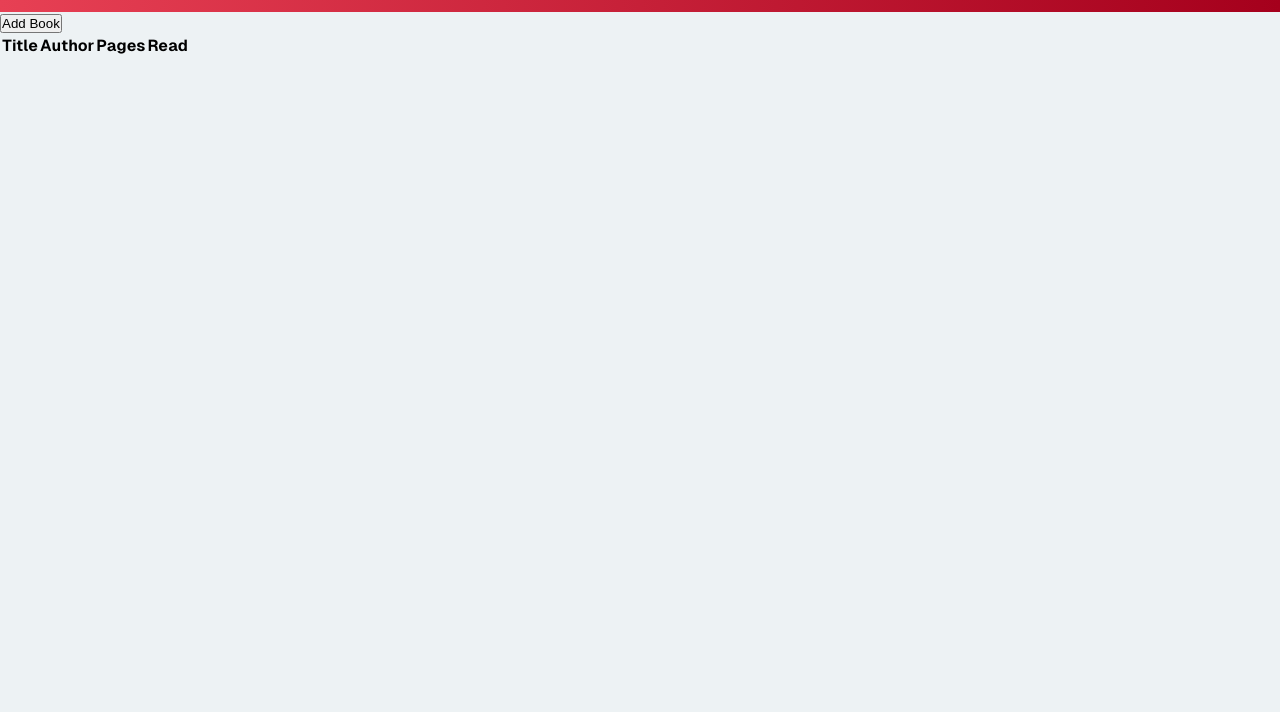
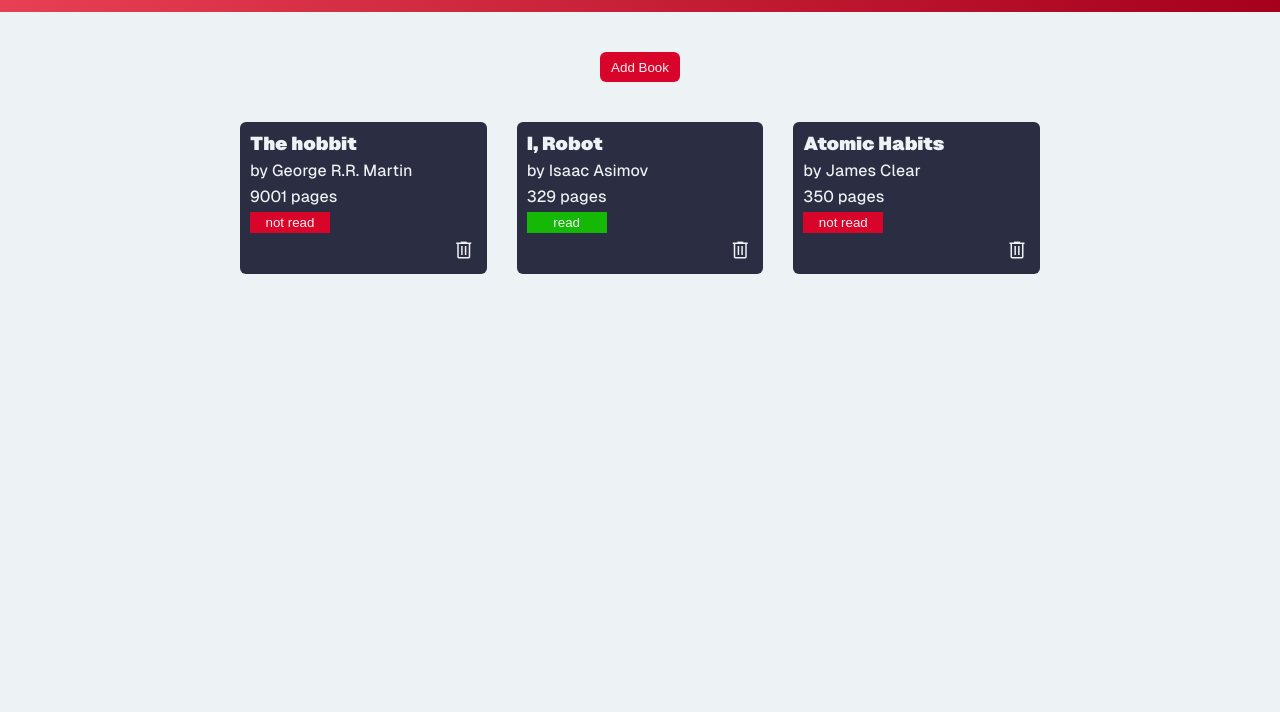
Before and after one commit to GabyAM/odin-library, a plain HTML site: page index.html in a window 1280 px wide. Shown: the part 88-800 px from the top of the page. Drawn offline with nearby package versions, Linux system fonts and the light colour scheme.

Commit message:
styles books grid and add functionality buttons
the book display method is no more a table, it is now a grid of divs. Each book card has a button to toggle the read status of the book and a button to remove it from the list.

```diff
--- a/index.html
+++ b/index.html
@@ -14,7 +14,6 @@
         </span>
         <h1>Library</h1>
     </header>
-    <button class="open-sidebar-button">Add Book</button>
     <aside>
         <button class="form-exit-button">
             <span class="material-symbols-outlined">
@@ -34,17 +33,12 @@
             <button>Add Book</button>
         </form>
     </aside>
-    <table>
-        <thead>
-            <th>Title</th>
-            <th>Author</th>
-            <th>Pages</th>
-            <th>Read</th>
-        </thead>
-        <tbody class="books">
+    <main>
+        <button class="open-sidebar-button">Add Book</button>
+        <div class="books-grid">
 
-        </tbody>
-    </table>
+        </div>
+    </main>
 </body>
 <script src="index.js"></script>
 </html>
--- a/index.js
+++ b/index.js
@@ -6,27 +6,73 @@
     this.pages = pages;
     this.read = read;
 
-    function info() {
+    this.info = function() {
         return `${title} by ${author}, ${pages} pages, ${read ? 'read' : 'not read yet'}`
+    }
+
+    this.toggleRead = function () {
+        this.read = !this.read;
     }
 }
 
+function createDeleteButton() {
+    const $deleteButton = document.createElement('button');
+    const $deleteIcon = document.createElement('span');
+    $deleteIcon.className = 'material-symbols-outlined';
+    $deleteIcon.textContent = 'delete'
+    $deleteButton.appendChild($deleteIcon);
+    $deleteButton.addEventListener('click', () => {
+        const index = $deleteButton.parentElement.dataset.arrayIndex;
+        books.splice(index, 1);
+        renderLibrary()
+    })
+    return $deleteButton;
+}
+
+function createReadButton(book) {
+    const $read = document.createElement('button');
+    if(book.read) {
+        $read.textContent = 'read';
+        $read.className = 'read-button green'
+    } else {
+        $read.textContent = 'not read';
+        $read.className = 'read-button red'
+    }
+    $read.addEventListener('click', () => {
+            book.toggleRead()
+            renderLibrary()
+        }
+    )
+    return $read;
+}
+
+function createBookElement(book) {
+    const $card = document.createElement('div');
+    $card.className = 'book-card';
+    const $title = document.createElement('h3');
+    $title.textContent = book.title;
+    const $author = document.createElement('span');
+    $author.textContent = `by ${book.author}`;
+    const $pages = document.createElement('span');
+    $pages.textContent = `${book.pages} pages`;
+
+    const $read = createReadButton(book);
+    const $deleteButton = createDeleteButton()
+
+    $card.appendChild($title);
+    $card.appendChild($author);
+    $card.appendChild($pages);
+    $card.appendChild($read);
+    $card.appendChild($deleteButton);
+    $card.dataset.arrayIndex = books.indexOf(book);
+
+    document.querySelector('.books-grid').appendChild($card);
+}
+
 function renderLibrary() {
+    document.querySelector('.books-grid').innerHTML = '';
     books.forEach(book => {
-        const $tableRow = document.createElement('tr');
-        const $titleCell = document.createElement('td');
-        $titleCell.textContent = book.title;
-        const $authorCell = document.createElement('td');
-        $authorCell.textContent = book.author
-        const $pagesCell = document.createElement('td');
-        $pagesCell.textContent = book.pages;
-        const $readCell = document.createElement('td');
-        $readCell.textContent = book.read;
-        $tableRow.appendChild($titleCell);
-        $tableRow.appendChild($authorCell);
-        $tableRow.appendChild($pagesCell);
-        $tableRow.appendChild($readCell);
-        document.querySelector('tbody').appendChild($tableRow);
+         createBookElement(book);
     })
 }
 
@@ -63,3 +109,12 @@
     $button.disabled = false;
     $formExitButton.style.visibility = 'hidden';
 })
+
+
+const book1 = new Book('The hobbit', 'George R.R. Martin', 9001 , false)
+const book2 = new Book('I, Robot', 'Isaac Asimov', 329 , true)
+const book3 = new Book('Atomic Habits', 'James Clear', 350 , false)
+books.push(book1);
+books.push(book2);
+books.push(book3);
+renderLibrary();
--- a/style.css
+++ b/style.css
@@ -4,27 +4,10 @@
 }
 
 @font-face {
-    font-family: geist;
-    src: url(./fonts/Geist-Regular.otf);
-    font-weight: regular;
-}
-
-@font-face {
-    font-family: geist;
-    src: url(./fonts/Geist-Light.otf);
-    font-weight: light;
-}
-
-@font-face {
-    font-family: geist;
-    src: url(./fonts/Geist-Bold.otf);
-    font-weight: bold;
-}
-
-@font-face {
-    font-family: geist;
-    src: url(./fonts/Geist-Black.otf);
-    font-weight: black;
+    font-family: 'geist';
+    font-style: normal;
+    font-weight: 100 1000;
+    src: url(./fonts/GeistVF.ttf);
 }
 
 body {
@@ -107,10 +90,84 @@
     border-style: none;
     border-radius: 10px;
     color: #ef233c;
-    font-weight: bold;
+    font-weight: 500;
     font-size: 1.5rem;
 }
 
 form button:hover {
     border: 2px solid #ef233c;
 }
+
+main {
+    padding: 40px;
+    display: flex;
+    flex-direction: column;
+    justify-content: center;
+    align-items: center;
+    gap: 40px;
+}
+
+.open-sidebar-button {
+    width: 80px;
+    background-color: #d90429;
+    color: #edf2f4;
+    border-style: none;
+    height: 30px;
+    border-radius: 6px;
+}
+
+.books-grid {
+    width: 800px;
+    display: grid;
+    gap: 30px;
+    grid-template-columns: repeat(auto-fit, minmax(150px, 1fr));
+}
+
+.book-card {
+    background-color: #2b2d42;
+    display: flex;
+    flex-direction: column;
+    border-radius: 6px;
+    padding: 10px;
+    gap: 5px;
+}
+
+.book-card > * {
+    color: #edf2f4;
+}
+
+.book-card span {
+    font-weight: 100;
+}
+
+.book-card .read-button {
+    font-weight: 300;
+    width: 80px;
+    padding: 3px;
+    border-style: none;
+}
+
+.green.read-button {
+    background-color: rgb(20, 184, 5);
+}
+
+.red.read-button {
+    background-color: #d90429;
+}
+
+.book-card button:last-child {
+    align-self: flex-end;
+    background: none;
+    border-style: none;
+    width: 26px;
+    height: 26px;
+}
+
+.book-card button span{
+    font-variation-settings: 'wght' 300;
+}
+
+.book-card button span:hover {
+    font-size: 26px;
+    transition:0.3s;
+}
```
Also changed, not shown: fonts/Geist-Black.otf (deleted), fonts/Geist-Bold.otf (deleted), fonts/Geist-Light.otf (deleted), fonts/Geist-Regular.otf (deleted), fonts/GeistVF.ttf (added).
